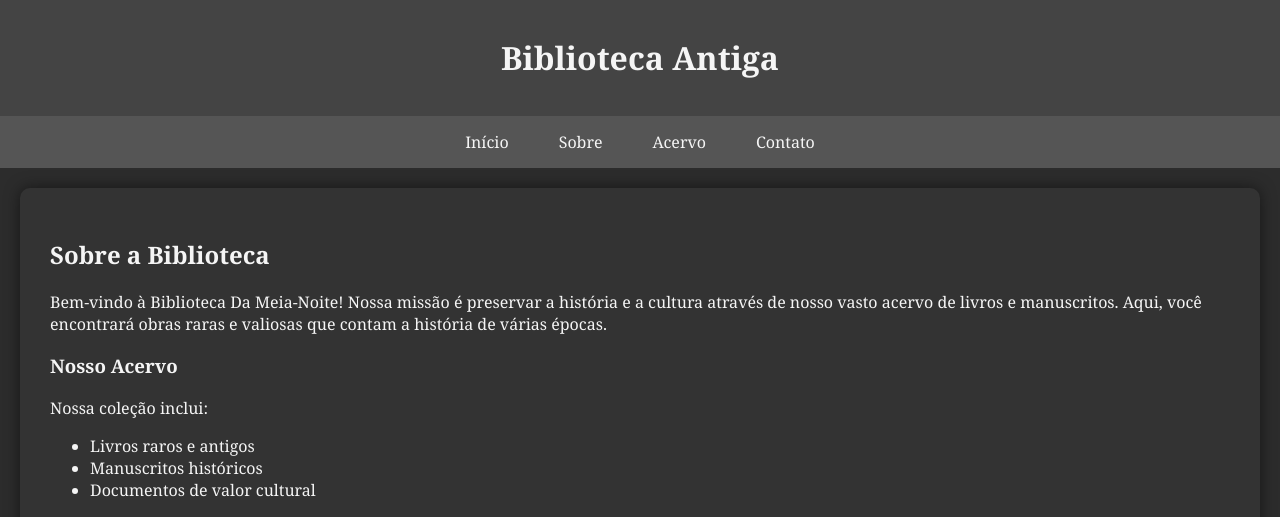
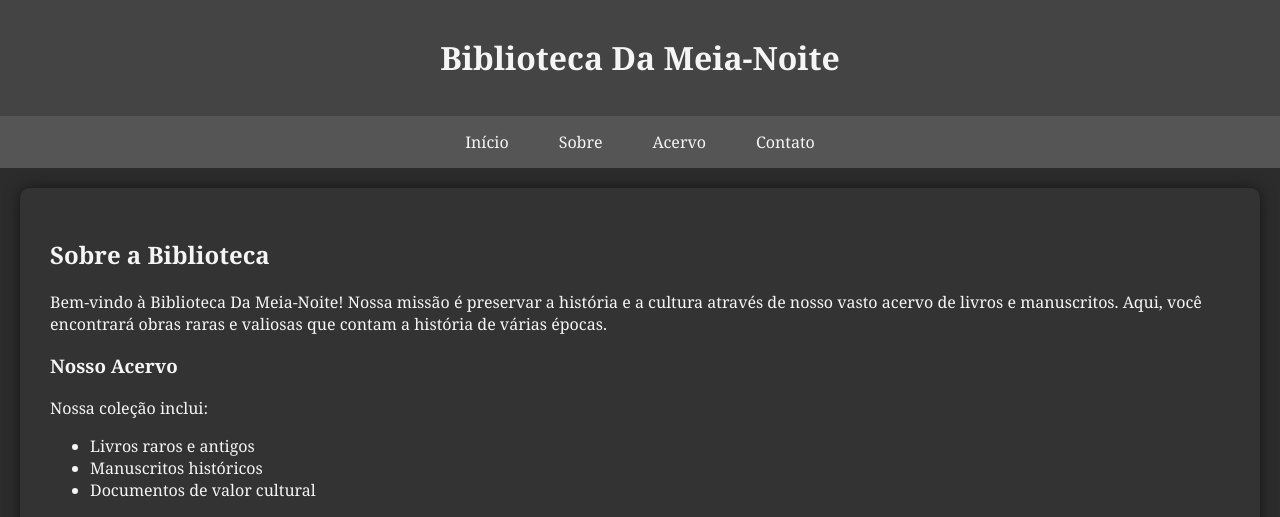
Before and after one commit to DaSilva007/P-R-Aula10, a plain HTML site: page P&R GitHub/index.html in a window 1280 px wide. Shown: the top 517 px of the page. Drawn offline with Linux system fonts and the light colour scheme.

Commit message:
Add files via upload

```diff
--- a/P&R GitHub/index.html
+++ b/P&R GitHub/index.html
@@ -61,7 +61,7 @@
 </head>
 <body>
     <header>
-        <h1>Biblioteca Antiga</h1>
+        <h1>Biblioteca Da Meia-Noite</h1>
     </header>
     <nav>
         <a href="#">Início</a>
```
